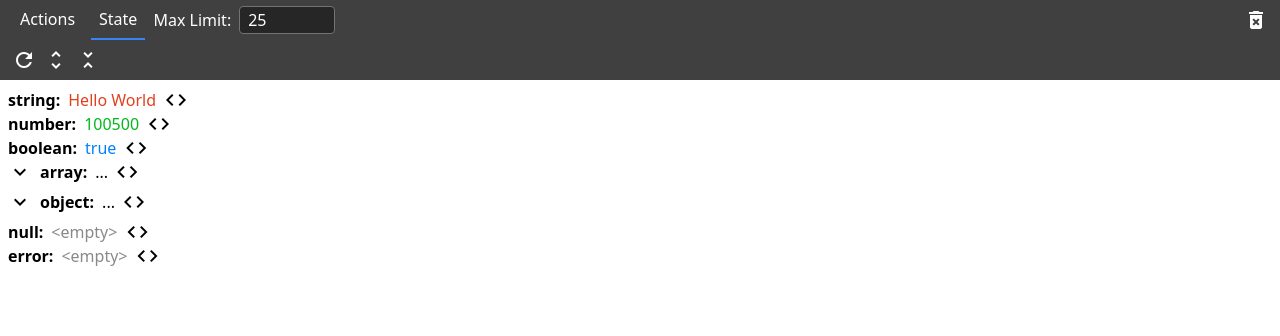
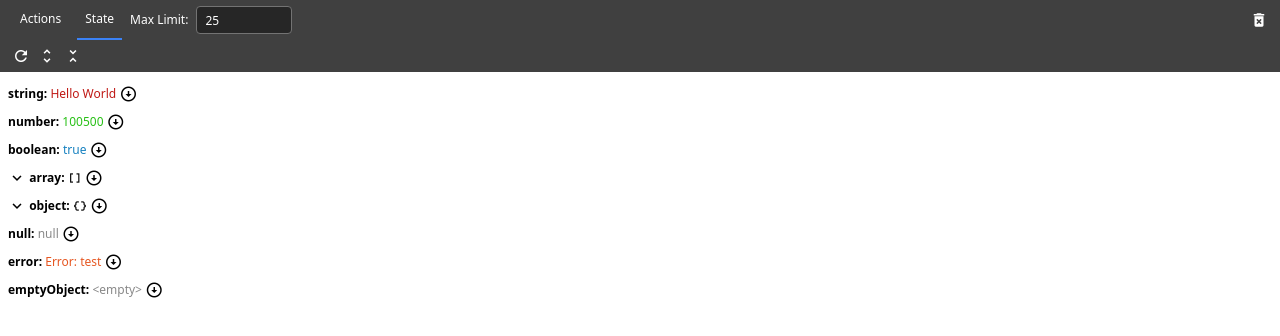
Before and after one commit to serhiisol/simple-redux-devtools, a React (Create React App) app in the folder app/: page / in a window 1280 px wide. Both pictures are taken after a click on the button "State". Shown: the top 336 px of the page. Built offline with nearby package versions, Linux system fonts and the light colour scheme.

Commit message:
feat: style updates

```diff
--- a/app/src/App.scss
+++ b/app/src/App.scss
@@ -18,8 +18,12 @@ input {
   }
 }
 
-button.material-icons:hover {
-  @apply hover:text-neutral-500;
+button.material-icons {
+  @apply text-lg;
+
+  &:hover {
+    @apply hover:text-neutral-500;
+  }
 }
 
 html,
@@ -32,6 +36,7 @@ body,
 
 body {
   @apply bg-white dark:bg-neutral-800;
+  @apply text-xs;
 }
 
 #app,
@@ -45,7 +50,7 @@ body {
 
   display: grid;
   grid-template-columns: 20rem 1fr;
-  grid-template-rows: 2.5rem 3rem 1fr;
+  grid-template-rows: 2.5rem 2.5rem 1fr;
 
   .header {
     @apply text-white;
@@ -55,7 +60,7 @@ body {
     align-items: center;
     display: flex;
     grid-area: 1 / 1 / 2 / row-end;
-    gap: .5rem
+    gap: .5rem;
   }
 
   .content {
--- a/app/src/App.tsx
+++ b/app/src/App.tsx
@@ -1,10 +1,9 @@
 import { useState } from 'react';
 
+import './App.scss';
 import { ActionsPanel } from './containers/ActionsPanel';
 import { Header } from './components/Header';
 import { StatePanel } from './containers/StatePanel';
-
-import './App.scss';
 
 function App() {
   const [tab, setTab] = useState('actions');
--- a/app/src/components/ActionListItem/ActionListItem.scss
+++ b/app/src/components/ActionListItem/ActionListItem.scss
@@ -3,7 +3,7 @@
   @apply dark:odd:bg-neutral-700;
   @apply hover:bg-neutral-200;
   @apply dark:hover:bg-neutral-600;
-  @apply p-2;
+  @apply p-1.5;
   @apply cursor-pointer;
 
   &.selected {
--- a/app/src/components/ActionsList.tsx
+++ b/app/src/components/ActionsList.tsx
@@ -10,12 +10,12 @@ export function ActionsList() {
   const [filter, setFilter] = useState('');
 
   const maxLimitRef = useRef(maxLimit);
+  const actionsRef = useRef(actions);
   const scroll = useRef<HTMLDivElement>();
 
   const filteredActions = filter ? actions.filter(({ action }) =>
     action.type.toLowerCase().includes(filter)
   ) : actions;
-  const actionsRef = useRef(filteredActions);
 
   useEffect(() => {
     maxLimitRef.current = maxLimit;
--- a/app/src/components/Tree/Tree.scss
+++ b/app/src/components/Tree/Tree.scss
@@ -1,9 +1,13 @@
+.tree-grid {
+  grid-template-rows: 2rem 1fr;
+}
+
 .tree {
   .tree-node {
     .tree-node-header {
       align-items: center;
       display: inline-flex;
-      gap: .5rem;
+      gap: .2rem;
     }
 
     .tree-node-key {
@@ -23,19 +27,23 @@
     }
 
     .string {
-      color: rgb(225, 65, 29);
+      color: #C01A16;
     }
 
     .number {
-      color: rgb(0, 185, 28);
+      color: #28C016;
     }
 
     .boolean {
-      color: rgb(0, 128, 255);
+      color: #1681C0;
     }
 
     .object {
       color: rgb(137, 137, 137);
     }
+
+    .error {
+      color: #E65722;
+    }
   }
 }
--- a/app/src/components/Tree/Tree.tsx
+++ b/app/src/components/Tree/Tree.tsx
@@ -13,15 +13,33 @@ function TreeNode({ label, value }) {
   const isComplex = typeof value === 'object';
   const canExpand = isComplex && Object.keys(value ?? {}).length > 0;
 
+  const valueClassName = value instanceof Error ? 'error' : typeof value;
+
   useEffect(() => {
     setExpanded(expandedAll);
   }, [expandedAll]);
 
   function log() {
     events.sendMessage({
-      type: "request::log",
+      type: 'request::log',
       data: value,
     });
+  }
+
+  function printSimpleValue() {
+    if (value === null) {
+      return String(null);
+    }
+
+    if (value instanceof Error) {
+      return value.toString();
+    }
+
+    if (isComplex) {
+      return '<empty>';
+    }
+
+    return String(value);
   }
 
   return (
@@ -29,7 +47,7 @@ function TreeNode({ label, value }) {
       <div className="tree-node-header">
         { canExpand &&
           <button
-            className="material-icons"
+            className="material-icons text-sm"
             onClick={ () => setExpanded(!expanded) }
             title={ expanded ? "Collapse" : "Expand" }
           >
@@ -40,15 +58,18 @@ function TreeNode({ label, value }) {
         <span className="tree-node-key">{ label }:</span>
 
         { canExpand
-          ? <span className="brackets">...</span>
-          : <span className={ typeof value }>{ isComplex ? '<empty>' : String(value) }</span>
+          ? <span className="material-icons text-sm">
+            { Array.isArray(value) ? 'data_array' : 'data_object' }
+          </span>
+          : <span className={ valueClassName }>{ printSimpleValue() }</span>
         }
+
         <button
-          className="material-icons"
+          className="material-icons text-sm"
           onClick={ log }
           title="Log"
         >
-          code
+          arrow_circle_down
         </button>
       </div>
 
@@ -89,7 +110,7 @@ export function TreeViewer({ json, isModal, onClose, options }: TreeViewerProps)
 
   return (
     <TreeContext.Provider value={ { expandedAll } }>
-      <div className="grid">
+      <div className="grid tree-grid">
         <div className="header">
           { options?.onRefresh &&
             <button
--- a/app/src/services/runtime.mock.ts
+++ b/app/src/services/runtime.mock.ts
@@ -74,6 +74,7 @@ function generateActions(count: number, simple: boolean) {
           },
           null: null,
           error: new Error('test'),
+          emptyObject: {},
         },
       })
     }))
```
Also changed, not shown: 1 other file (tests, documents, lock files or other folders).
